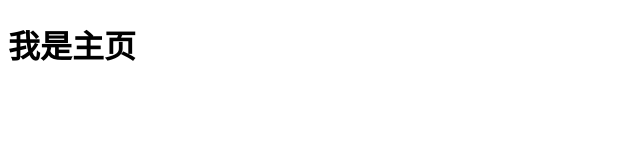
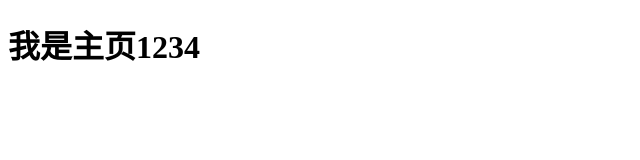
Before and after one commit to elina3/git-study, a plain HTML site: page index.html in a window 1280 px wide. Shown: the whole page, without its empty margins (0-640 px from the left). Drawn offline with Linux system fonts and the light colour scheme.

Commit message:
Change index

```diff
--- a/index.html
+++ b/index.html
@@ -6,7 +6,7 @@
 </head>
 <body>
     <h1>
-        我是主页
+        我是主页1234
     </h1>
 </body>
 </html>
```
